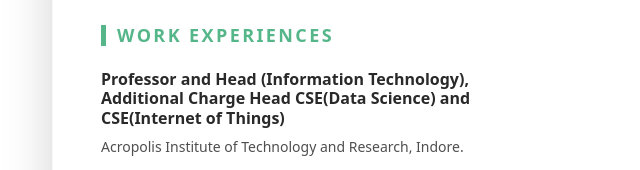
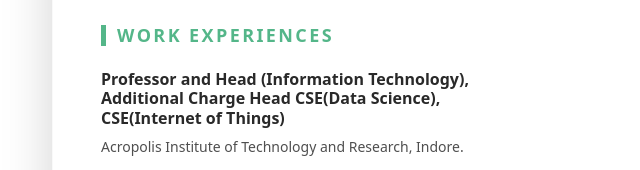
Before and after one commit to PrashantLakkadwala/PrashantLakkadwala.github.io, a plain HTML site: page index.html in a window 1280 px wide. Shown: the part 622-792 px from the top of the page, 66-706 px from the left. Drawn offline with Linux system fonts and the light colour scheme.

Commit message:
Update index.html

```diff
--- a/index.html
+++ b/index.html
@@ -64,7 +64,7 @@
 								<h3 class="text-uppercase resume-section-heading mb-4">Work Experiences</h3>
 								<div class="item mb-3">
 									<div class="item-heading row align-items-center mb-2">
-										<h4 class="item-title col-12 col-md-6 col-lg-8 mb-2 mb-md-0">Professor and Head (Information Technology), <br>Additional Charge Head CSE(Data Science) and CSE(Internet of Things)</h4>
+										<h4 class="item-title col-12 col-md-6 col-lg-8 mb-2 mb-md-0">Professor and Head (Information Technology), <br>Additional Charge Head CSE(Data Science), CSE(Internet of Things)</h4>
 										<div class="item-meta col-12 col-md-6 col-lg-4 text-muted text-start text-md-end">June 2021 - Till Date</div>
 									</div>
 									<div class="item-content">
```
